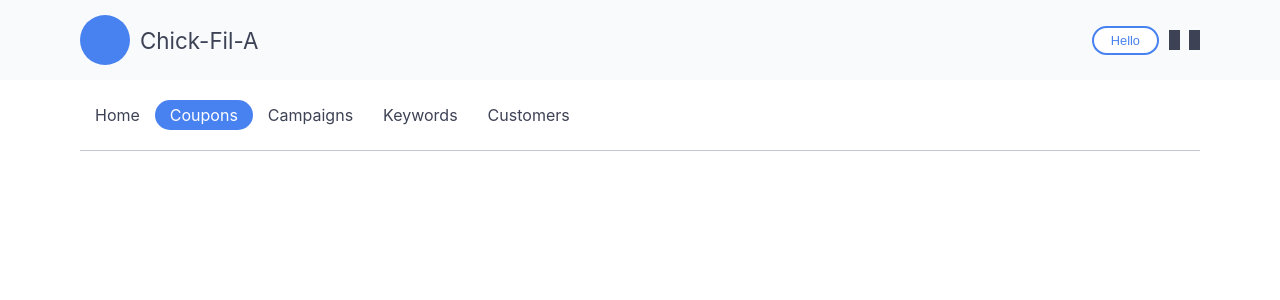
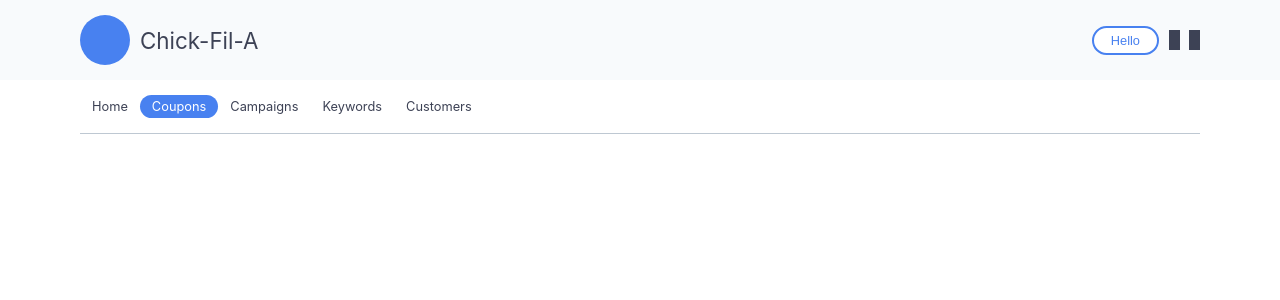
Before and after one commit to SD1G45/sms, a Next.js app: page /coupons in a window 1280 px wide. Shown: the top 300 px of the page. Built offline with nearby package versions, Linux system fonts and the light colour scheme.

Commit message:
Adjusted navbar padding

```diff
--- a/components/Navbar/styles.ts
+++ b/components/Navbar/styles.ts
@@ -59,7 +59,7 @@
 
 export const SecondaryNavbar = styled.div`
   width: 100%;
-  padding: 20px 0px;
+  padding: 15px 0px;
   border-bottom: 1px solid ${(props) => props.theme.colors.lightGray};
   display: flex;
 `;
@@ -69,6 +69,7 @@
     props.active ? props.theme.colors.primary : "none"};
   color: ${(props) => (props.active ? "white" : props.theme.colors.textColor)};
   border-radius: 20px;
-  padding: 5px 15px;
+  padding: 4px 12px;
+  font-size: 0.8rem;
   cursor: pointer;
 `;
```
